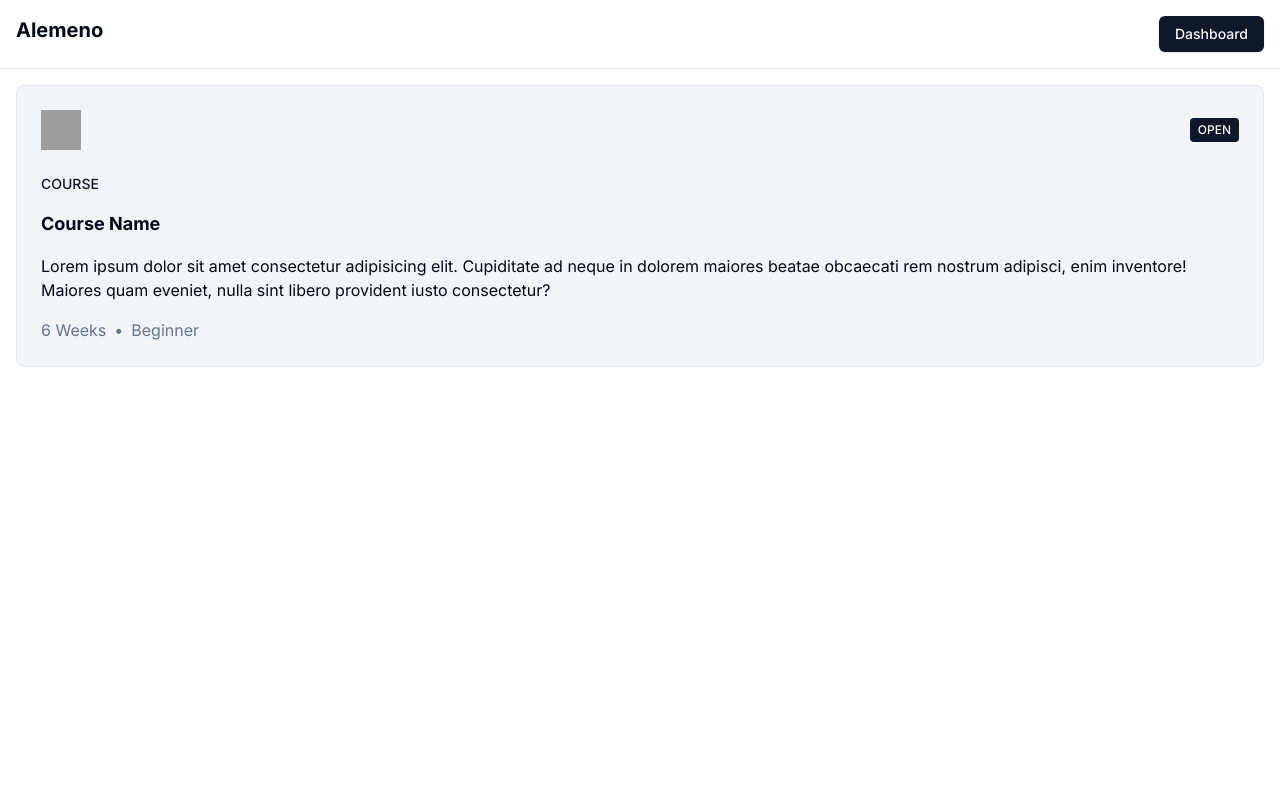
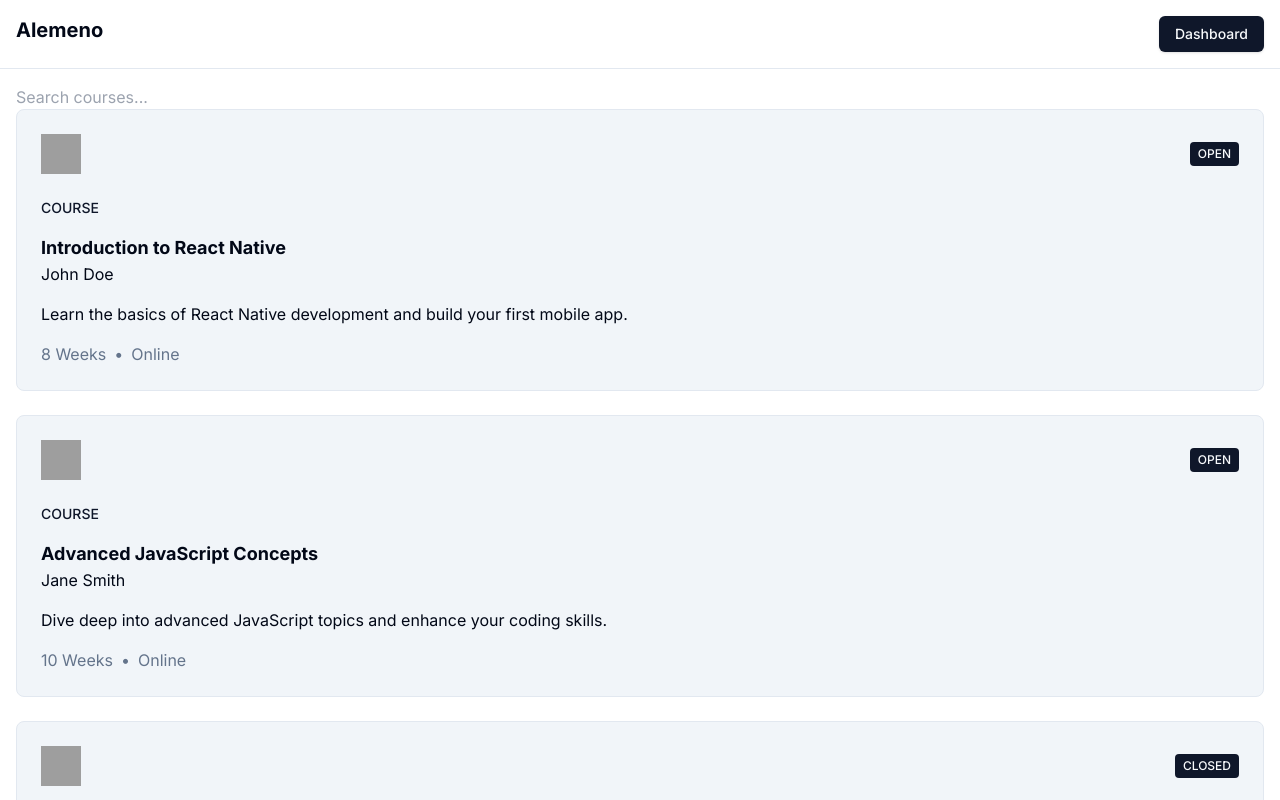
Before and after one commit to zoharkiks/alemeno, a Next.js app: page / in a window 1280 px wide. Shown: the top 800 px of the page. Built offline with nearby package versions, Linux system fonts and the light colour scheme; grey boxes are pictures that could not be loaded.

Commit message:
Add search

```diff
--- a/src/app/(all-courses)/_components/CourseCard.jsx
+++ b/src/app/(all-courses)/_components/CourseCard.jsx
@@ -1,39 +1,45 @@
 import React from "react";
+import Link from 'next/link';
 
-const CourseCard = () => {
+
+const CourseCard = ({ course }) => {
+
+
+  const courseId = course.id;
+
+
   return (
-    <div className="p-6 border rounded-lg bg-secondary ">
+    <Link  href={`/course/${courseId}`} className="p-6 border rounded-lg bg-secondary ">
       <div className="flex items-center justify-between">
         <img
           className="size-10"
           src="https://cdn-icons-png.flaticon.com/512/3482/3482505.png"
         ></img>
         <span className="flex items-center justify-center px-2 py-1 text-xs font-medium uppercase rounded bg-primary text-primary-foreground h-max">
-          Open
-        </span>
+        {course.enrollmentStatus}
+      </span>
       </div>
 
       <h3 className="mt-6 text-sm font-medium uppercase text-secondary-foreground">
-          Course
-        </h3>
+        Course
+      </h3>
 
       <div className="flex flex-col mt-4 space-y-4">
-
-        <h2 className="text-lg font-bold">Course Name</h2>
+        <div className="flex flex-col">
+          <h2 className="text-lg font-bold">{course.name}</h2>
+          <span>{course.instructor}</span>
+        </div>
         <p>
-          Lorem ipsum dolor sit amet consectetur adipisicing elit. Cupiditate ad
-          neque in dolorem maiores beatae obcaecati rem nostrum adipisci, enim
-          inventore! Maiores quam eveniet, nulla sint libero provident iusto
-          consectetur?
+          {course.description}
         </p>
 
-        <div className="space-x-2 text-muted-foreground">
-          <span>6 Weeks</span>
+        <div className="space-x-2 capitalize text-muted-foreground">
+          <span className="capitalize">{course.duration}</span>
           <span>&#x2022;</span>
-          <span>Beginner</span>
+          <span>{course.location}</span>
         </div>
       </div>
-    </div>
+    </Link>
   );
 };
 
--- a/src/app/(all-courses)/_components/CourseList.jsx
+++ b/src/app/(all-courses)/_components/CourseList.jsx
@@ -1,12 +1,39 @@
-import React from 'react'
-import CourseCard from './CourseCard'
+"use client";
 
-const CourseList = () => {
+import React, { useEffect, useState } from "react";
+import CourseCard from "./CourseCard";
+
+const CourseList = ({ courses }) => {
+  const [searchTerm, setSearchTerm] = useState("");
+
+  const handleSearchChange = (event) => {
+    setSearchTerm(event.target.value);
+  };
+
+  const filteredCourses = courses.filter(
+    (course) =>
+      course.name.toLowerCase().includes(searchTerm.toLowerCase()) ||
+      course.instructor.toLowerCase().includes(searchTerm.toLowerCase())
+  );
+
+
+
   return (
-    <div className='p-4'>
-        <CourseCard/>
+    <div className="p-4">
+      <input
+        type="text"
+        placeholder="Search courses..."
+        value={searchTerm}
+        onChange={handleSearchChange}
+      />
+
+      <div className="grid gap-y-6">
+      {filteredCourses.map((course) => (
+          <CourseCard key={course.id} course={course} />
+        ))}
+      </div>
     </div>
-  )
-}
+  );
+};
 
-export default CourseList
+export default CourseList;
--- a/src/app/(all-courses)/page.jsx
+++ b/src/app/(all-courses)/page.jsx
@@ -18,8 +18,9 @@ const Home = () => {
     }
   }, [courses, dispatch]);
 
+
   return <div className="">
-    <CourseList/>
+    <CourseList courses={allCourses.courses}/>
   </div>;
 };
 
```
